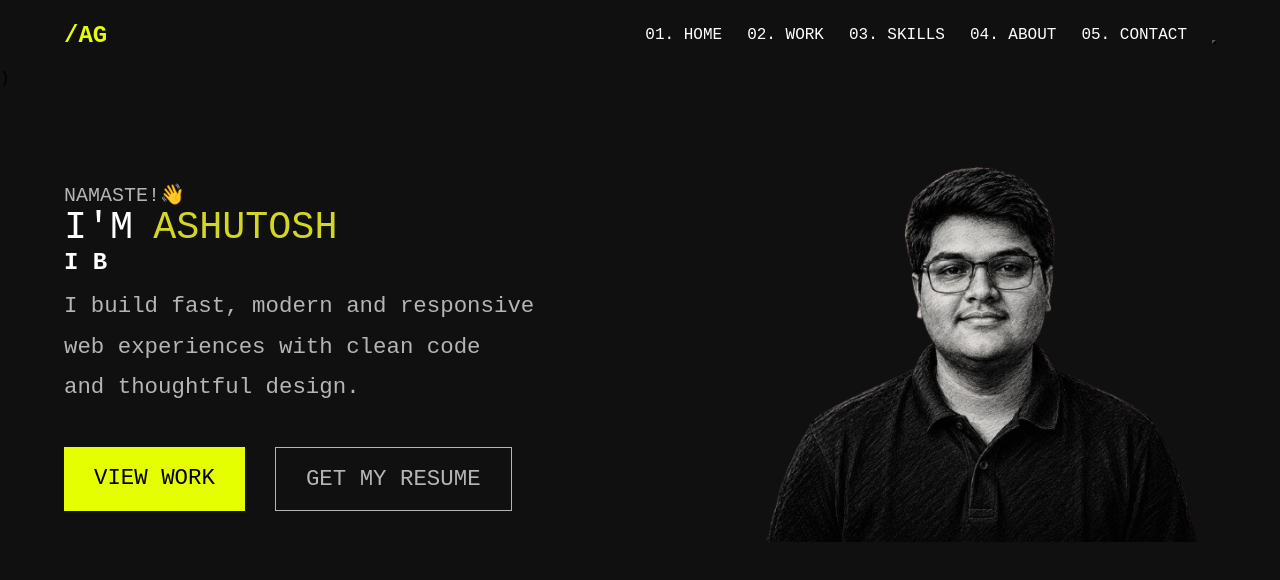
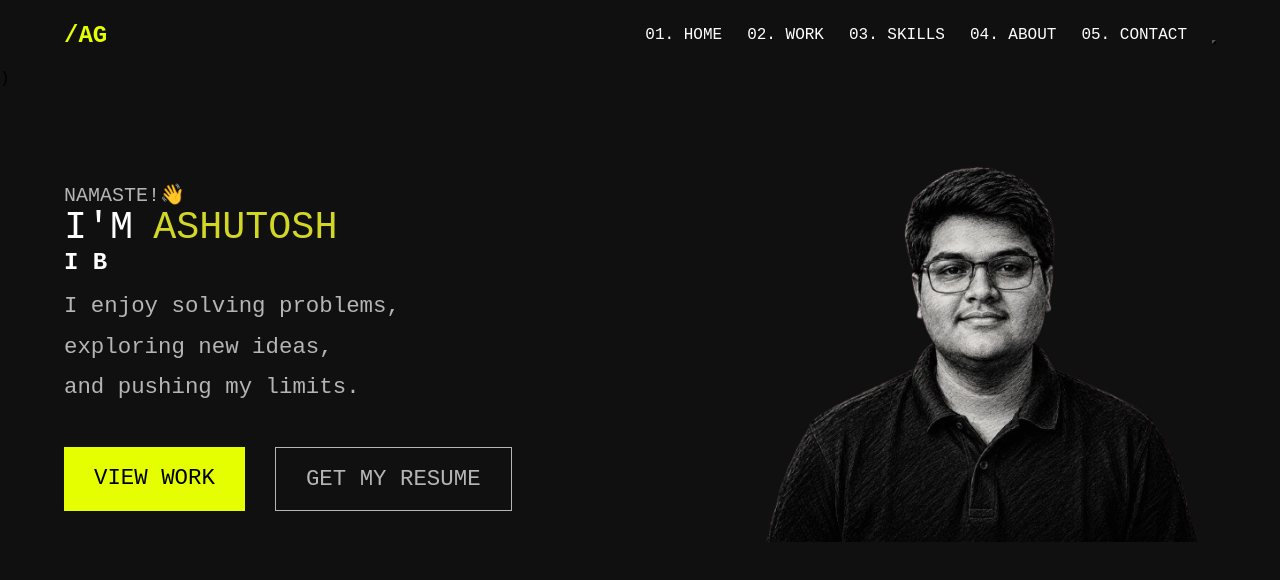
Before and after one commit to Ashutosh24-go/Ag, a React (Vite) app: page / in a window 1280 px wide. Shown: the top 580 px of the page. Built offline with nearby package versions, Linux system fonts and the light colour scheme.

Commit message:
changing the start line

```diff
--- a/src/components/Myself/Myself.jsx
+++ b/src/components/Myself/Myself.jsx
@@ -11,9 +11,12 @@ export function Myself(){
             </div>
         <Typewriter/>
         <div className="intro">
-                    <p>I build fast, modern and responsive</p>
-                    <p>web experiences with clean code</p>
-                    <p>and thoughtful design.</p>
+
+
+
+                    <p>I enjoy solving problems,</p>
+                    <p>exploring new ideas,</p>
+                    <p>and pushing my limits.</p>
         </div>
         <div className="buttons">
 
```
